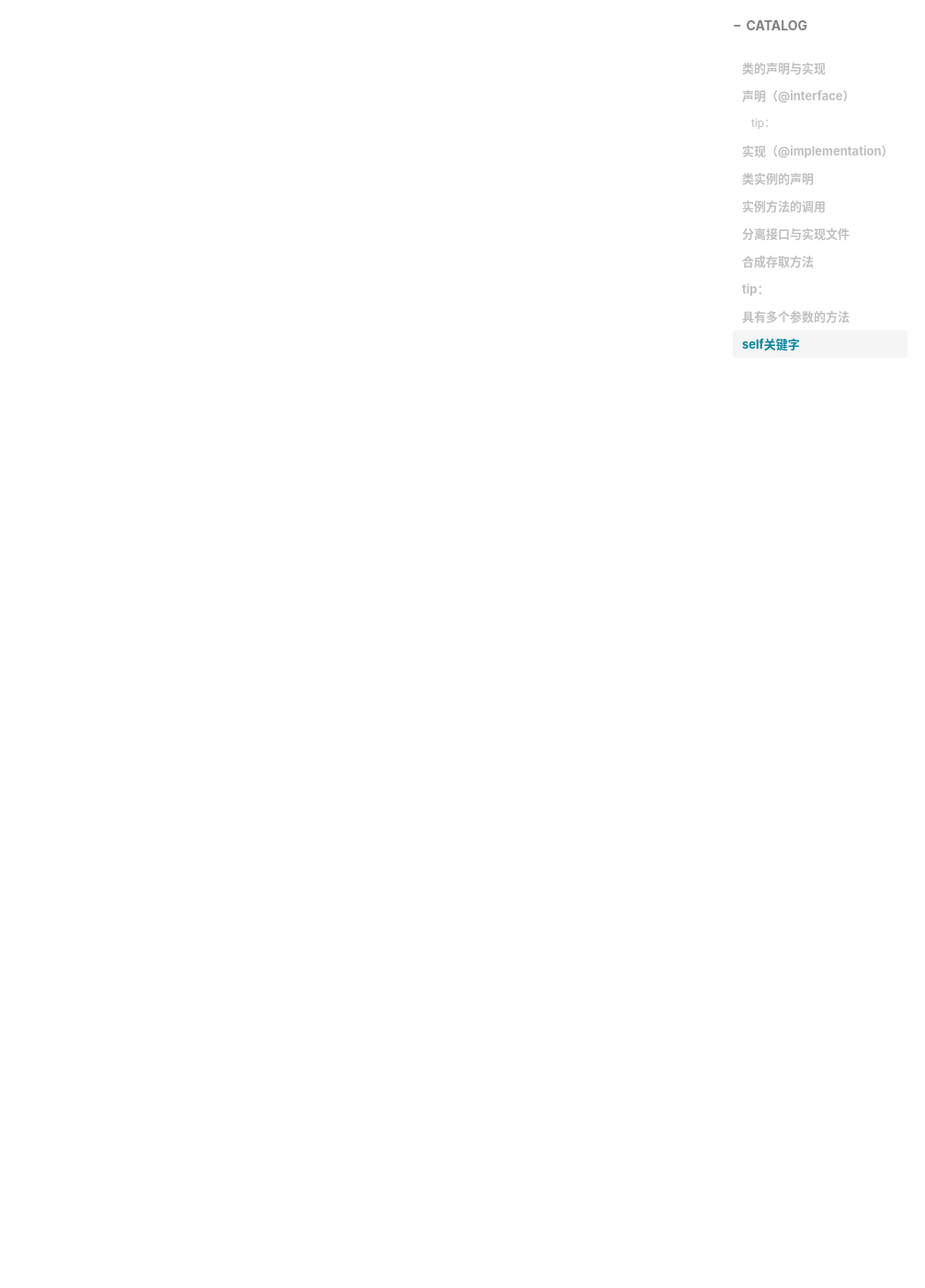
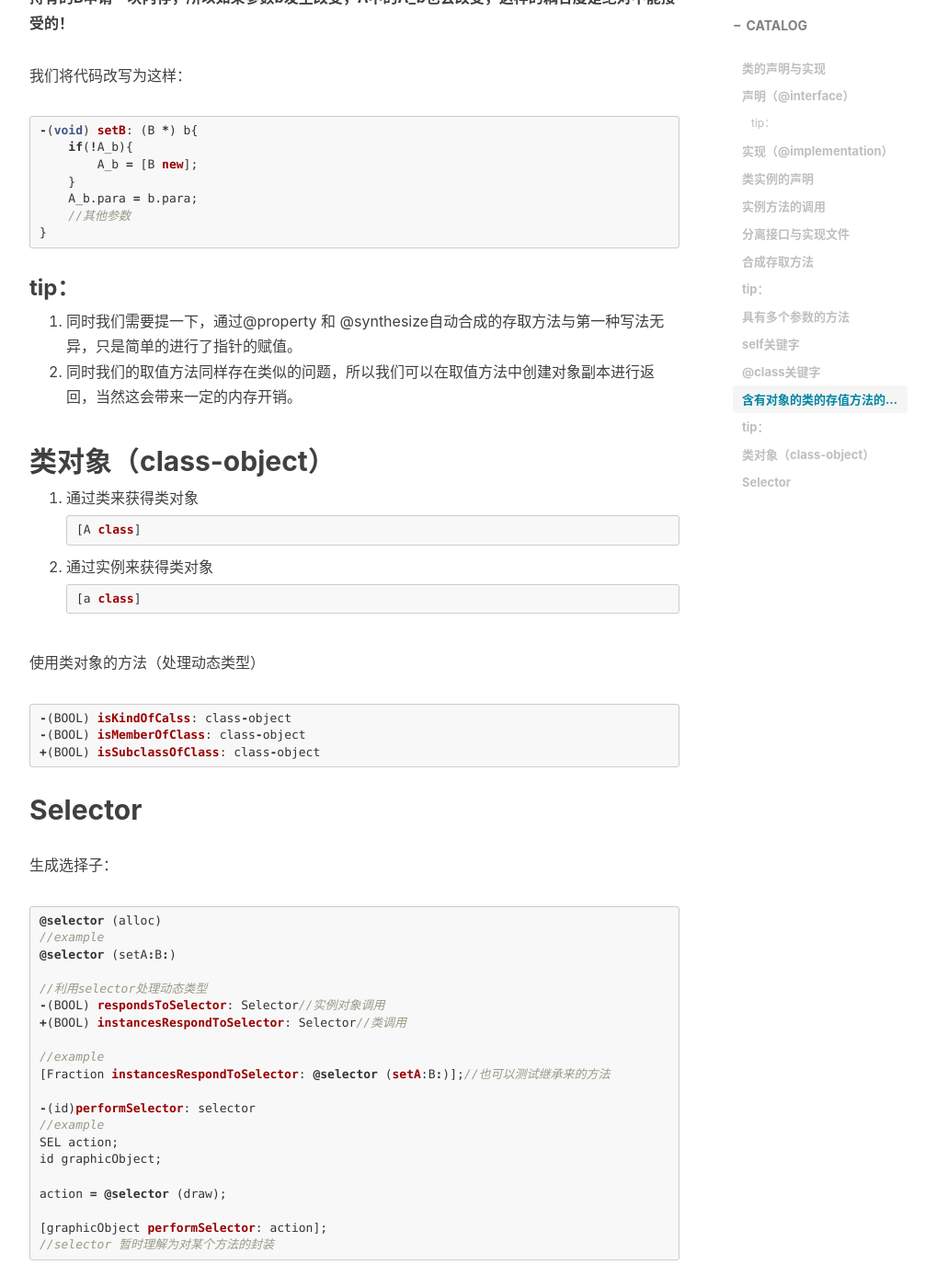
Before and after one commit to SUDAXKY/SUDAXKY.github.io, a Jekyll site: the page built from _posts/2018-07-28-Objective-C学习笔记.md, in a window 1280 px wide and 1400 px high, scrolled down 3330 px. Shown: the whole window at 92% size, without its empty margins (233-1239 px from the left). Built offline with Jekyll 4.4.1, drawn with Linux system fonts in a browser that asks for light colours; nearby versions of some CDN libraries; comment, search, counter and statistics services are not loaded; some of the changed text lies outside the part shown.

Commit message:
2018-07-28obj-c笔记

````diff
--- a/_posts/2018-07-28-Objective-C学习笔记.md
+++ b/_posts/2018-07-28-Objective-C学习笔记.md
@@ -1,7 +1,7 @@
 ---
 layout:     post
 title:      Objective-C 学习笔记
-subtitle:   day_One
+subtitle:   都写在这里了...反正有目录
 date:       2018-07-27
 author:     Fortune
 header-img: img/post-bg-YesOrNo.jpg
@@ -99,3 +99,103 @@ returnValue = [myFaction functionName: para];
 
 ## self关键字
 相当于**this**
+
+
+
+
+
+## @class关键字
+
+在头文件中当一个类A持有另一个类B的引用时，而你又不想引入类B的头文件，可以增加这样一条注解
+
+```objective-c
+@class B
+```
+
+来告诉编译器，B是一个类，这样可以降低编译器负担。
+
+
+
+## 含有对象的类的存值方法的注意点
+
+一个类A持有另一个类B的引用（指针），如果存值方法这么写：
+
+```objective-c
+-(void) setB: (B *) b{
+    A_b = b;
+}
+```
+
+很明显会出现这样的问题：**A中的B和传进来的参数指向了同一块内存，也就是说实例A并没有为自己持有的B申请一块内存，所以如果参数b发生改变，A中的A_b也会改变，这样的耦合度是绝对不能接受的！**
+
+我们将代码改写为这样：
+
+```objective-c
+-(void) setB: (B *) b{
+    if(!A_b){
+        A_b = [B new];
+    }
+    A_b.para = b.para;
+    //其他参数
+}
+```
+
+### tip：
+
+1. 同时我们需要提一下，通过@property 和 @synthesize自动合成的存取方法与第一种写法无异，只是简单的进行了指针的赋值。
+2. 同时我们的取值方法同样存在类似的问题，所以我们可以在取值方法中创建对象副本进行返回，当然这会带来一定的内存开销。
+
+
+
+## 类对象（class-object）
+
+1. 通过类来获得类对象
+
+   ```objective-c
+   [A class]
+   ```
+
+2. 通过实例来获得类对象
+
+   ```objective-c
+   [a class]
+   ```
+
+
+
+使用类对象的方法（处理动态类型）
+
+```objective-c
+-(BOOL) isKindOfCalss: class-object
+-(BOOL) isMemberOfClass: class-object
++(BOOL) isSubclassOfClass: class-object
+```
+
+
+
+## Selector
+
+生成选择子：
+
+```objective-c
+@selector (alloc)
+//example
+@selector (setA:B:)
+
+//利用selector处理动态类型
+-(BOOL) respondsToSelector: Selector//实例对象调用
++(BOOL) instancesRespondToSelector: Selector//类调用
+
+//example
+[Fraction instancesRespondToSelector: @selector (setA:B:)];//也可以测试继承来的方法
+
+-(id)performSelector: selector
+//example
+SEL action;
+id graphicObject;
+
+action = @selector (draw);
+
+[graphicObject performSelector: action];
+//selector 暂时理解为对某个方法的封装
+```
````
